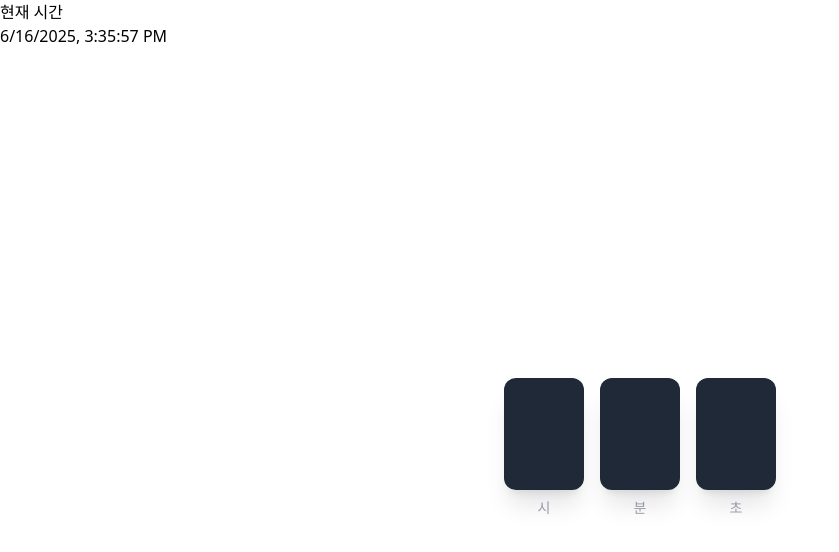
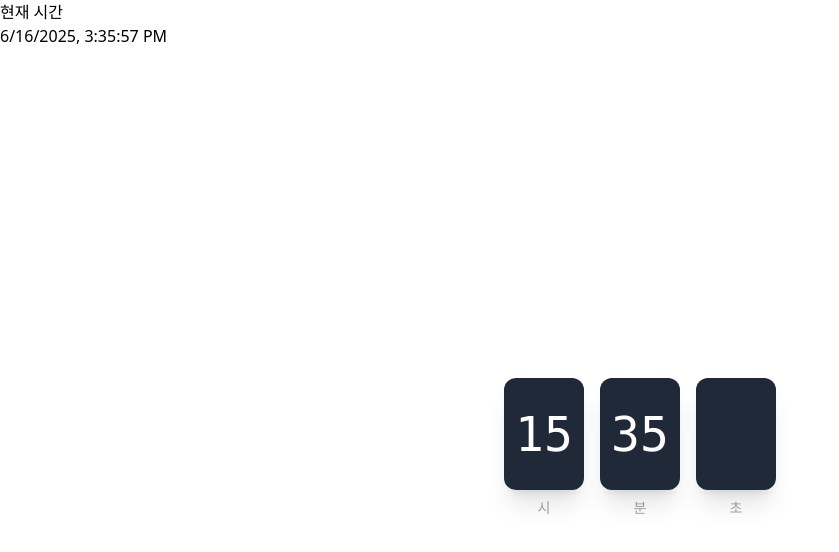
Before and after one commit to bitna1218/react_study, a React (Create React App) app: page / in a window 1280 px wide. Shown: the top 552 px of the page, without its empty margins (0-839 px from the left). Built offline with nearby package versions, Linux system fonts and the light colour scheme.

Commit message:
미니프로젝트 실시간시계_카드넘기는기능수정

```diff
--- a/src/App.js
+++ b/src/App.js
@@ -35,10 +35,30 @@
 
 
 function FlipUnit({ number, label }) {
+
+  const [prevNumber, setPrevNumber] = useState(number);
+  const [flipping, setFlipping] = useState(false);
+
+  useEffect(()=>{
+
+    if(number !== prevNumber){
+      setFlipping(true);
+
+      const timeout = setTimeout(()=>{
+        setFlipping(false);
+        setPrevNumber(number);
+      },1000);
+
+      return () => clearTimeout(timeout);
+
+    }
+
+  },[number, prevNumber]);
+
   return (
     <div className="flex flex-col items-center">
       <div className="relative w-20 h-28 bg-gray-800 rounded-xl overflow-hidden shadow-xl">
-        <div className="absolute inset-0 flex items-center justify-center text-5xl transition-all duration-300 animate-cardFlipDown">
+        <div className={`absolute inset-0 flex items-center justify-center text-5xl transition-all duration-300 ${flipping ? 'animate-cardFlipDown' : ''}`} >
           {number}
         </div>
       </div>
--- a/tailwind.config.js
+++ b/tailwind.config.js
@@ -6,12 +6,14 @@
       keyframes: {
         cardFlipDown: {
           '0%': { transform: 'rotateX(0deg)', transformOrigin: 'top' },
-          '50%': { transform: 'rotateX(50deg)', transformOrigin: 'top' },
+          '25%': { transform: 'rotateX(-45deg)', transformOrigin: 'top' },
+          '50%': { transform: 'rotateX(-90deg)', transformOrigin: 'top' },
+          '75%': { transform: 'rotateX(-135deg)', transformOrigin: 'top' },
           '100%': { transform: 'rotateX(-180deg)', transformOrigin: 'top' },
         },
       },
       animation: {
-        cardFlipDown: 'cardFlipDown 1s ease-in-out forwards',
+        cardFlipDown: 'cardFlipDown 1s ease-in-out forwards infinite',
       },
     },
   },
```
